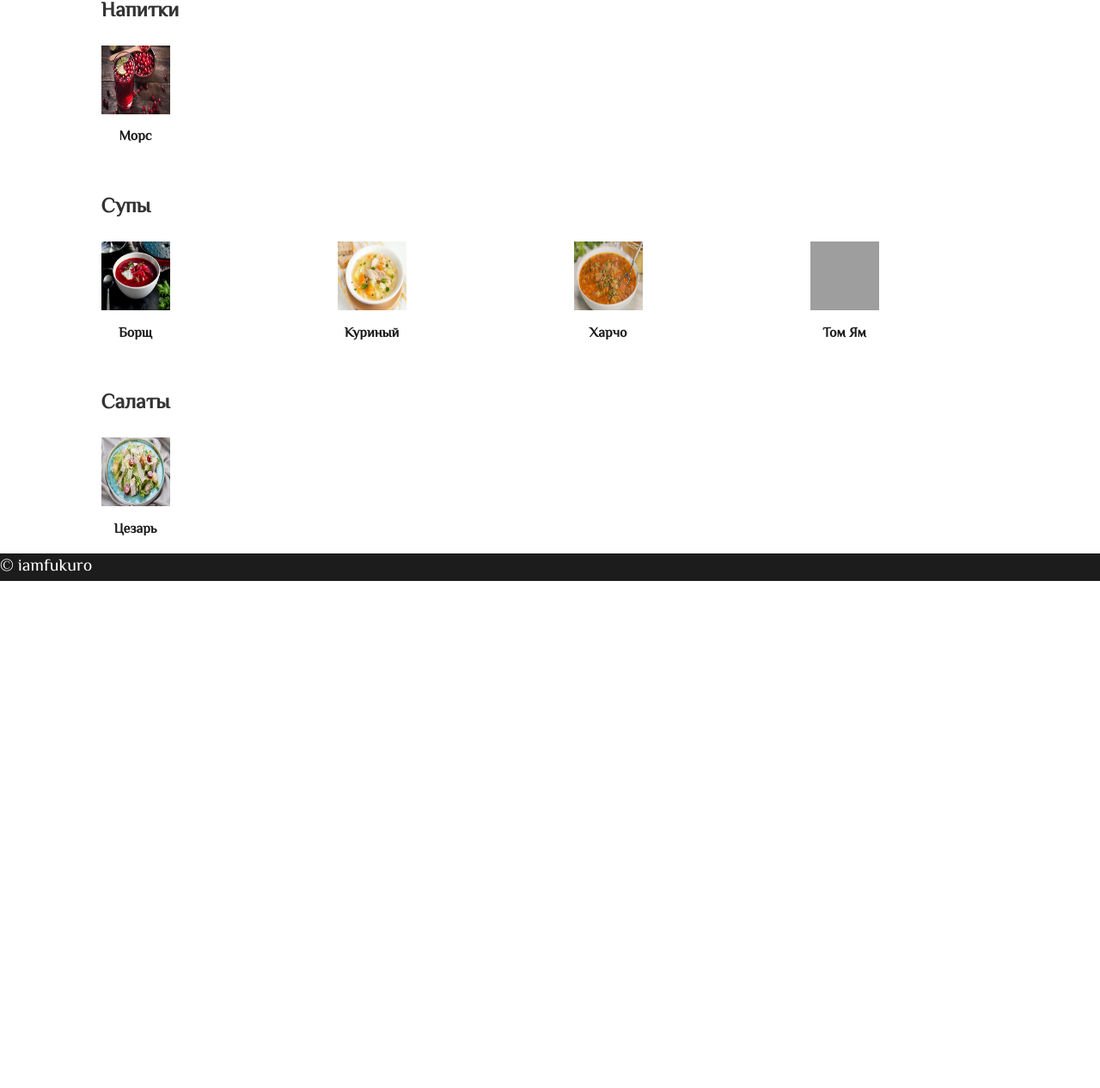
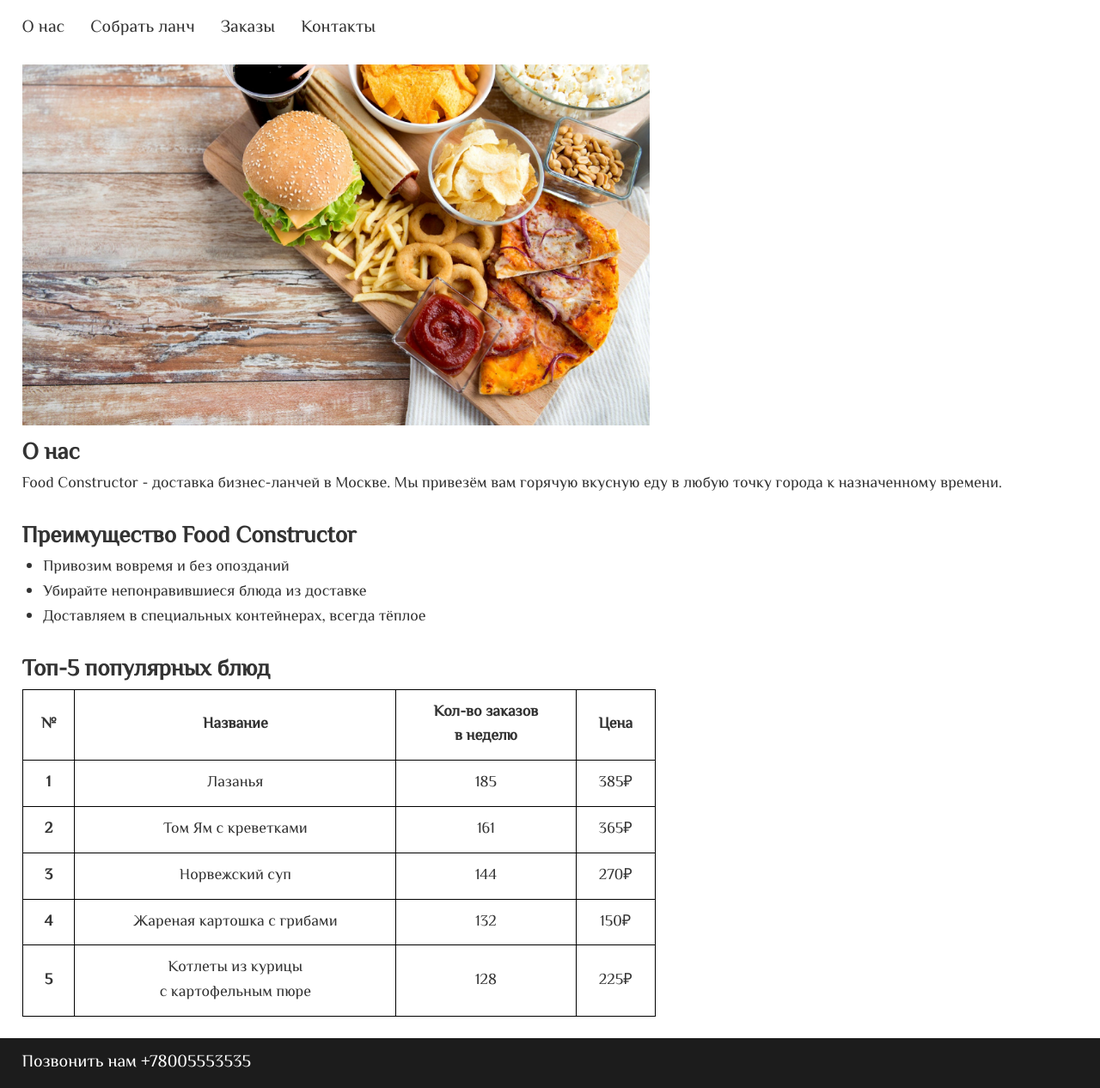
Before and after one commit to iamfukuro/SiteForWeb, a plain HTML site: page index.html in a window 1280 px wide. Shown: the part 98-1364 px from the top of the page at 86% size. Before the commit the page ends 800 px from the top, so only its background shows below. Drawn offline with Linux system fonts and the light colour scheme; grey boxes are pictures that could not be loaded.

Commit message:
Lab1 Final

```diff
--- a/index.html
+++ b/index.html
@@ -13,90 +13,86 @@
 
 
 <header>
+    <h1 class = "header_text">Food Constructor</h1>
     <nav>
-        <ul>
-            <li><a class = "nav_link" href="#product_drinks">Напитки</a></li>
-            <li><a class = "nav_link" href="#product_soups">Супы</a></li>
-            <li><a class = "nav_link" href="#product_salads">Салаты</a></li>
+        <ul class="ul_header">
+            <li class="li_header"><a class = "nav_link" href="#about">О нас</a></li>
+            <li class="li_header"><a class = "nav_link" href="#advantage">Собрать ланч</a></li>
+            <li class="li_header"><a class = "nav_link" href="#top">Заказы</a></li>
+            <li class="li_header"><a class = "nav_link" href="#footer">Контакты</a></li>
         </ul>
     </nav>
 </header>
 
-<section class="section_product">
+<main>
+    <section id="about">
         <div class="container">
-        <h2 id="product_drinks">Напитки</h2>
-
-        <div class="product">
-            <div class="product_container">
-                <a class = "product_link" data-product="#iphoneby">
-                    <img class="product_item" src="images/mors.jpg" alt="">
-                    <span class="product_text"><b>Морс</b></span>
-                </a>
-            </div>
-
-        </div>
+            <img class="about_img" src="images/main.jpg" alt="Фото продуктов">
+            <h2>О нас</h2>
+            <p>Food Constructor - доставка бизнес-ланчей в Москве. Мы привезём вам горячую вкусную еду в любую точку города к назначенному времени.</p>
         </div>
     </section>
 
-<section class="section_product">
+    <section id="advantage">
         <div class="container">
-        <h2 id="product_soups">Супы</h2>
-
-        <div class="product">
-            <div class="product_container">
-                <a class = "product_link" data-product="#iphoneby">
-                    <img class="product_item" src="./images/borsh.jpg" alt="">
-                    <span class="product_text"><b>Борщ</b></span>
-                </a>
-            </div>
-
-            <div class="product_container">
-                <a class = "product_link" data-product="#dyson">
-                    <img class="product_item" src="./images/kyrinii.jpg" alt="">
-                    <span class="product_text"><b>Куриный</b></span>
-                </a>
-            </div>
-
-
-            <div class="product_container">
-                <a class = "product_link" data-product="#dyson">
-                    <img class="product_item" src="./images/harcho.jpg" alt="">
-                    <span class="product_text"><b>Харчо</b></span>
-                </a>
-            </div>
-
-
-            <div class="product_container">
-                <a class = "product_link" data-product="#dyson">
-                    <img class="product_item" src="./images/tom_yam.jpg" alt="">
-                    <span class="product_text"><b>Том Ям</b></span>
-                </a>
-            </div>
-
-        </div>
+            <h2>Преимущество Food Constructor</h2>
+            <ul class="ul_advantage">
+                <li class="li_advantage">Привозим вовремя и без опозданий</li>
+                <li class="li_advantage">Убирайте непонравившиеся блюда из доставке</li>
+                <li class="li_advantage">Доставляем в специальных контейнерах, всегда тёплое</li>
+            </ul>
         </div>
     </section>
 
-<section class="section_product">
+    <section id="top">
         <div class="container">
-        <h2 id="product_salads">Салаты</h2>
-
-        <div class="product">
-            <div class="product_container">
-                <a class = "product_link" data-product="#iphoneby">
-                    <img class="product_item" src="./images/cezar.jpg" alt="">
-                    <span class="product_text"><b>Цезарь</b></span>
-                </a>
-            </div>
-
-        </div>
+            <h2>Топ-5 популярных блюд</h2>
+            <table>
+                <tr>
+                    <th>№</th>
+                    <th>Название</th>
+                    <th>Кол-во заказов<br>в неделю</th>
+                    <th>Цена</th>
+                </tr>
+                <tr>
+                    <td>1</td>
+                    <td>Лазанья</td>
+                    <td>185</td>
+                    <td>385₽</td>
+                </tr>
+                <tr>
+                    <td>2</td>
+                    <td>Том Ям с креветками</td>
+                    <td>161</td>
+                    <td>365₽</td>
+                </tr>
+                <tr>
+                    <td>3</td>
+                    <td>Норвежский суп</td>
+                    <td>144</td>
+                    <td>270₽</td>
+                </tr>
+                <tr>
+                    <td>4</td>
+                    <td>Жареная картошка с грибами</td>
+                    <td>132</td>
+                    <td>150₽</td>
+                </tr>
+                <tr>
+                    <td>5</td>
+                    <td>Котлеты из курицы<br>с картофельным пюре</td>
+                    <td>128</td>
+                    <td>225₽</td>
+                </tr>
+            </table>
         </div>
     </section>
 
-<footer>
-    &copy; iamfukuro
+</main>
+
+<footer id="footer">
+    Позвонить нам +78005553535
 </footer>
-
 
 
 
--- a/style.css
+++ b/style.css
@@ -4,90 +4,102 @@ body {
     width: 100%;
     font-family: 'El Messiri', sans-serif;
 
-    font-size: 16px;
+    font-size: 18px;
     line-height: 1.6;
     color: #333;
 }
 
+* {
+    box-sizing: border-box;
+}
 
 /* HEADER */
 header {
-    background-color: rgb(28, 28, 28);
-    color: #FFF;
+    color: #333;
     font-size: 20px
 }
 
+.header_text {
+    margin: 0;
+    padding: 2%
+}
+
 .nav_link {
-    color:#fff;
+    color:#333;
     text-decoration: none;
 }
+
+.nav_link:hover{
+    color: #6495ED;
+}
+
+/* LIST */
+.ul_header {
+    margin: 0;
+    padding-left: 2%;
+    list-style: 0;
+}
+
+.li_header {
+    display: inline;
+    margin-right: 2%
+}
+
+.ul_advantage{
+    margin: 0;
+    padding-left: 2%;
+}
+
+.li_advantage{
+    margin-right: 2%
+}
+
+
 /* CONTAINER */
 .container{
     width: 100%;
-    padding: 0 15px;
+    padding: 0 2%;
     margin: 0 auto;
 }
 
-/* LIST */
-ul {
-    display: flex;
-    justify-content: space-around;
-    margin: 0;
-    padding: 1%;
-    list-style: 0;
+.about_img{
+    width: 730px;
+    height: 420px;
 }
 
-li {
-    display: inline;
+/* section */
+section{
+    padding-top: 2%;
 }
 
-/* PRODUCT */
-.section_product{
-    padding: 15px;
+h2, p{
+    margin: 0
 }
 
-h2 {
-    padding-left: 7%;
+/* table */
+
+table {
+    width: 60%;
+    border-collapse: collapse;
+    font-size: 18px;
 }
 
-.product{
-    display: flex;
-    flex-wrap: wrap;
-
-    width: 100%;
+th, td {
+    border: 1px solid #000000;
+    padding: 12px;
+    text-align: center;
 }
 
-.product_container{
-    width: 15%;
-    height: 120px;
-    padding-left: 7%;
-}
-
-.product_link{
-    display: inline-block;
-    vertical-align: top;
-
-
-    color:rgb(28, 28, 28);
-    text-decoration: none;
-
-    transition: color 0.2s linear;
-}
-
-.product_item{
-    width: 80px;
-    height: 80px;
-}
-
-.product_text{
-    margin-top: 5px;
-    text-align: center;
-    display: block;
+td:first-child {
+    font-weight: bold;
 }
 
 /* FOOTER */
 footer {
+    padding: 1% 2%;
+    margin-top: 2%;
     background-color: rgb(28, 28, 28);
     color: #FFF;
-    font-size: 20px
+    font-size: 20px;
+    vertical-align: center;
 }
```
Also changed, not shown: images/main.jpg (added). Lines whose indentation alone changed are shown as unchanged.
